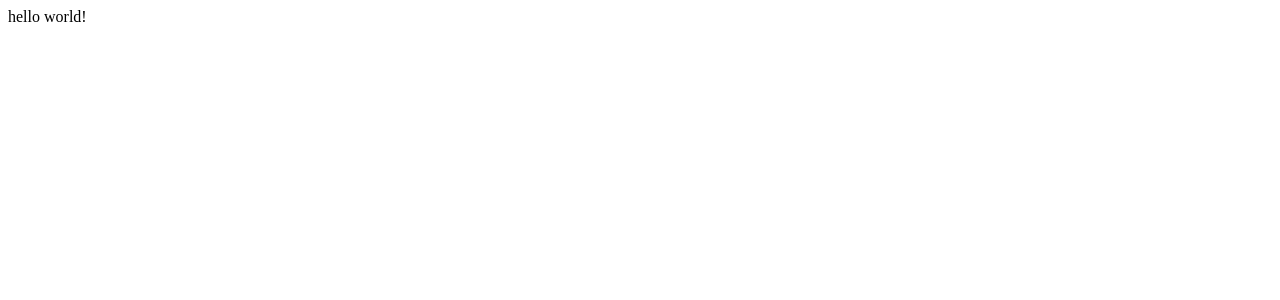
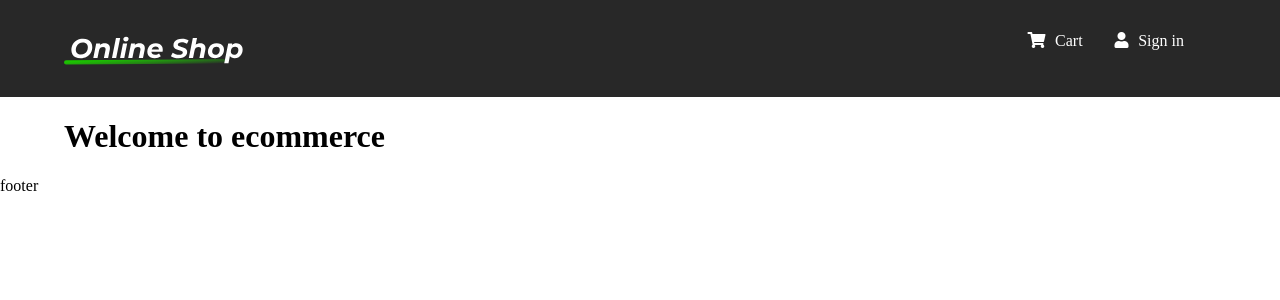
Before and after one commit to EmmanuelORivera/ecommerce, a React (Create React App) app in the folder frontend/: page / in a window 1280 px wide. Shown: the top 300 px of the page. Built offline with nearby package versions, Linux system fonts and the light colour scheme.

Commit message:
styling Header component

```diff
--- a/frontend/public/index.html
+++ b/frontend/public/index.html
@@ -15,6 +15,12 @@
       user's mobile device or desktop. See https://developers.google.com/web/fundamentals/web-app-manifest/
     -->
     <link rel="manifest" href="%PUBLIC_URL%/manifest.json" />
+    <link
+      rel="stylesheet"
+      href="https://cdnjs.cloudflare.com/ajax/libs/font-awesome/5.15.3/css/all.min.css"
+      integrity="sha512-iBBXm8fW90+nuLcSKlbmrPcLa0OT92xO1BIsZ+ywDWZCvqsWgccV3gFoRBv0z+8dLJgyAHIhR35VZc2oM/gI1w=="
+      crossorigin="anonymous"
+    />
     <!--
       Notice the use of %PUBLIC_URL% in the tags above.
       It will be replaced with the URL of the `public` folder during the build.
--- a/frontend/src/App.tsx
+++ b/frontend/src/App.tsx
@@ -1,7 +1,19 @@
 import React from 'react';
+import Footer from './Components/Footer';
+import Header from './Components/Header/Header';
 
 function App() {
-  return <div className='App'>hello world!</div>;
+  return (
+    <>
+      <Header />
+      <div className='wrapper'>
+        <main>
+          <h1>Welcome to ecommerce</h1>
+        </main>
+      </div>
+      <Footer />
+    </>
+  );
 }
 
 export default App;
--- /dev/null
+++ b/frontend/src/Components/Footer.tsx
@@ -0,0 +1,7 @@
+import React from 'react';
+
+const Footer = () => {
+  return <div>footer</div>;
+};
+
+export default Footer;
--- /dev/null
+++ b/frontend/src/Components/Header/Header.css
@@ -0,0 +1,27 @@
+.header {
+  background-color: #282828;
+  color: white;
+  padding: 2em 0;
+}
+.header__nav {
+  display: flex;
+  justify-content: end;
+}
+.header__nav > a:hover{
+   color:#ccc;
+}
+.header__nav > a > i {
+   margin-right:.6em;
+}
+.logo {
+  font-weight: bold;
+}
+.grid-2-columns {
+  display: grid;
+  grid-template-columns: repeat(2, 1fr);
+}
+nav > a {
+  color: white;
+  text-decoration: none;
+  margin-right: 2em;
+}
--- /dev/null
+++ b/frontend/src/Components/Header/Header.tsx
@@ -0,0 +1,18 @@
+import React from 'react';
+import { ReactComponent as Logo } from '../../images/Logo.svg';
+import './Header.css';
+const Header = () => {
+  return (
+    <header className='header'>
+      <div className='wrapper grid-2-columns'>
+        <Logo />
+        <nav className='header__nav'>
+          <a href='#'><i className='fas fa-shopping-cart'></i>Cart</a>
+          <a href='#'><i className='fas fa-user'></i>Sign in</a>
+        </nav>
+      </div>
+    </header>
+  );
+};
+
+export default Header;
--- a/frontend/src/index.css
+++ b/frontend/src/index.css
@@ -0,0 +1,10 @@
+html,
+body {
+  margin: 0;
+  padding: 0;
+}
+
+.wrapper {
+  width: 90%;
+  margin: 0 auto;
+}
```
Also changed, not shown: frontend/src/images/Logo.svg (added).
